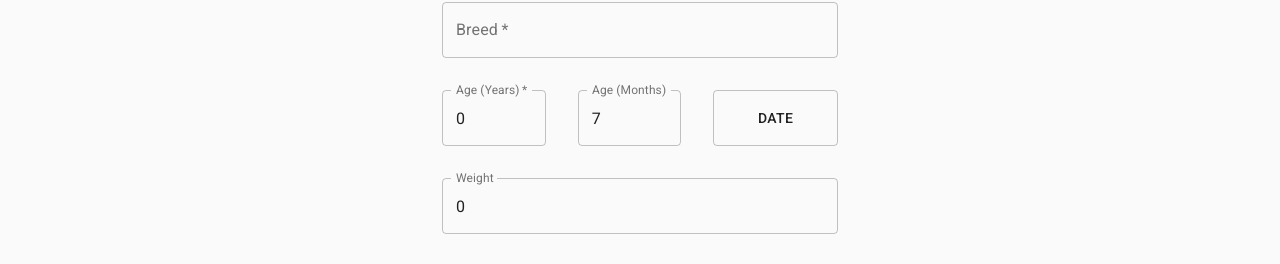
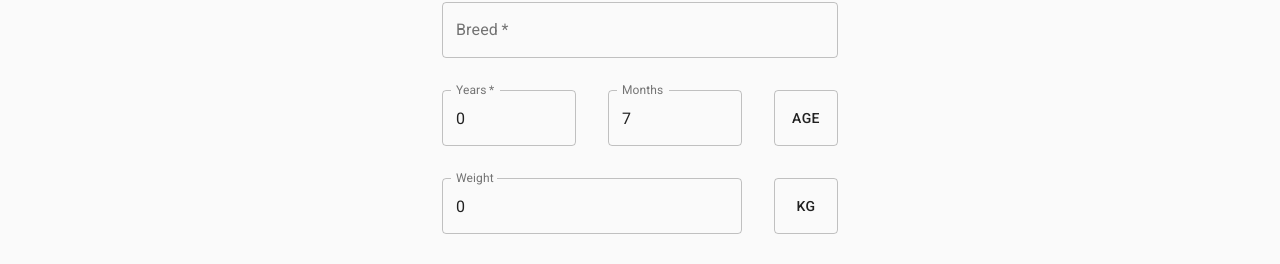
Before and after one commit to Sebsterio/animalysis, a React (Create React App) app in the folder client/: page /add-profile in a window 1280 px wide. Shown: the part 440-704 px from the top of the page. Built offline with nearby package versions, Linux system fonts and the light colour scheme.

Commit message:
add lbs input, connect with kg input, add button to toggle between the two

```diff
--- a/client/src/components/Form/Form.jsx
+++ b/client/src/components/Form/Form.jsx
@@ -21,8 +21,8 @@ const useStyles = makeStyles((theme) => ({
 		if (layout === "row") {
 			baseStyles.gridTemplateColumns = `repeat(${numItems}, 1fr)`;
 		}
-		if (layout === "flex-row") {
-			baseStyles.gridTemplateColumns = `repeat(${numItems}, auto)`;
+		if (layout === "row--right-item-auto") {
+			baseStyles.gridTemplateColumns = `repeat(${numItems - 1}, 1fr) auto`;
 		}
 		return baseStyles;
 	},
--- a/client/src/pages/ProfileForm/ProfileForm-formData.js
+++ b/client/src/pages/ProfileForm/ProfileForm-formData.js
@@ -2,7 +2,13 @@ import React from "react";
 import PhotoCamera from "@material-ui/icons/PhotoCamera";
 import { getCurrentYear } from "utils/date";
 
-export default ({ nameError, showAge, toggleShowAge }) => {
+export default ({
+	nameError,
+	showAge,
+	toggleShowAge,
+	showKg,
+	toggleShowKg,
+}) => {
 	// Aux
 	const req = true;
 	const derrived = true;
@@ -25,21 +31,36 @@ export default ({ nameError, showAge, toggleShowAge }) => {
 	const ageConfig = {
 		layout: "row",
 		fields: [
-			["number", "ageYears", { label: "Age (years)", max: 25, req, derrived }],
-			["number", "ageMonths", { label: "Age (months)", max: 11, derrived }],
+			["number", "ageYears", { label: "Years", max: 25, req, derrived }],
+			["number", "ageMonths", { label: "Months", max: 11, derrived }],
 		],
 	};
 	const ageSwitchButtonConfig = {
 		handler: toggleShowAge,
-		label: showAge ? "Date" : "Age",
+		label: showAge ? "Age" : "Date",
 	};
 	const ageSwitchConfig = {
-		layout: "flex-row",
+		layout: "row--right-item-auto",
 		fields: [
 			showAge
 				? ["group", "age", ageConfig]
 				: ["group", "birthDate", birthDateConfig],
 			["button", "ageSwitchToggle", ageSwitchButtonConfig],
+		],
+	};
+
+	// Weight form section
+	const weightSwitchButtonConfig = {
+		handler: toggleShowKg,
+		label: showKg ? "Kg" : "Lbs",
+	};
+	const weightSwitchConfig = {
+		layout: "row--right-item-auto",
+		fields: [
+			showKg
+				? ["number", "weight", { max: 100 }]
+				: ["number", "weightLbs", { max: 220, label: "Weight" }],
+			["button", "weightSwitchToggle", weightSwitchButtonConfig],
 		],
 	};
 
@@ -50,7 +71,7 @@ export default ({ nameError, showAge, toggleShowAge }) => {
 		["select", "sex", sexConfig],
 		["text", "breed", { req }],
 		["group", "ageSwitch", ageSwitchConfig],
-		["number", "weight", { max: 100 }],
+		["group", "weightSwitch", weightSwitchConfig],
 		["text", "microchip", { label: "Microchip number" }],
 	];
 };
--- a/client/src/pages/ProfileForm/ProfileForm-utils.js
+++ b/client/src/pages/ProfileForm/ProfileForm-utils.js
@@ -1,15 +1,11 @@
 import { getDateFromAge, limitDateToToday, getAgeFromDate } from "utils/date";
 import { arrayify } from "utils/array";
-
-export const mapBirthDateToAge = (pet) => {
-	const { birthYear, birthMonth } = pet;
-	const [ageMonths, ageYears] = getAgeFromDate(birthMonth, birthYear);
-	return { ...pet, ageMonths, ageYears };
-};
 
 const didPropsChange = (state, newState, props) => {
 	return arrayify(props).some((prop) => state[prop] !== newState[prop]);
 };
+
+// -------------- handler utils (incoming props) --------------
 
 export const mapAgeToBirthDate = (pet, newPet) => {
 	const datePropNames = ["birthMonth", "birthYear"];
@@ -34,3 +30,25 @@ export const convertFileToBlob = (pet) => {
 	const blob = URL.createObjectURL(file);
 	return { ...pet, imageUrl: blob };
 };
+
+export const mapLbsToKg = (pet, newPet) => {
+	const weightPropChanged = didPropsChange(pet, newPet, "weight");
+	if (weightPropChanged) return newPet;
+	const { weightLbs, ...poundlessNewPet } = newPet;
+	const weight = Math.round((10 * weightLbs) / 2.20462) / 10;
+	console.log({ weight });
+	return { ...poundlessNewPet, weight };
+};
+
+// ------------- selector utils (outgoing props) --------------
+
+export const mapBirthDateToAge = (pet) => {
+	const { birthYear, birthMonth } = pet;
+	const [ageMonths, ageYears] = getAgeFromDate(birthMonth, birthYear);
+	return { ...pet, ageMonths, ageYears };
+};
+
+export const mapKgToLbs = (pet) => ({
+	...pet,
+	weightLbs: Math.round(pet.weight * 2.20462),
+});
--- a/client/src/pages/ProfileForm/ProfileForm.jsx
+++ b/client/src/pages/ProfileForm/ProfileForm.jsx
@@ -13,6 +13,8 @@ import {
 	limitBirthDateToToday,
 	mapBirthDateToAge,
 	convertFileToBlob,
+	mapKgToLbs,
+	mapLbsToKg,
 } from "./ProfileForm-utils";
 
 /*******************************************************
@@ -55,8 +57,8 @@ export const ProfileForm = ({
 	);
 
 	// Set up toggle-able section controls
-	const [showAge, setShowAge] = useState(true);
-	const toggleShowAge = () => setShowAge(!showAge);
+	const [toggle, setToggle] = useState({ age: true, kg: true });
+	const toggleState = (prop) => setToggle({ ...toggle, [prop]: !toggle[prop] });
 
 	// ---------------------- Handlers -----------------------
 
@@ -74,6 +76,7 @@ export const ProfileForm = ({
 	// Add side-effects to form onChange handler
 	const useSetPet = (newPet) => {
 		newPet = convertFileToBlob(newPet);
+		newPet = mapLbsToKg(pet, newPet);
 		newPet = mapAgeToBirthDate(pet, newPet);
 		newPet = limitBirthDateToToday(newPet);
 		setPet(newPet);
@@ -89,7 +92,11 @@ export const ProfileForm = ({
 		isFormFilled(formFields, pet) && isNameValid(pet, matchedPet);
 
 	// Get state with added derrived props
-	const getAugmentedPet = () => mapBirthDateToAge(pet);
+	const getAugmentedPet = (pet) => {
+		pet = mapKgToLbs(pet);
+		pet = mapBirthDateToAge(pet);
+		return pet;
+	};
 
 	// ------------------- Routing & View --------------------
 
@@ -97,14 +104,16 @@ export const ProfileForm = ({
 
 	const formFields = getFormFields({
 		nameError: !isNameValid(pet, matchedPet) ? "Pet already added" : null,
-		showAge,
-		toggleShowAge,
+		showAge: toggle.age,
+		toggleShowAge: () => toggleState("age"),
+		showKg: toggle.kg,
+		toggleShowKg: () => toggleState("kg"),
 	});
 
 	return (
 		<Container maxWidth="xs" className={clx.page}>
 			<Form
-				state={getAugmentedPet()}
+				state={getAugmentedPet(pet)}
 				setState={useSetPet}
 				fields={formFields}
 			/>
```
